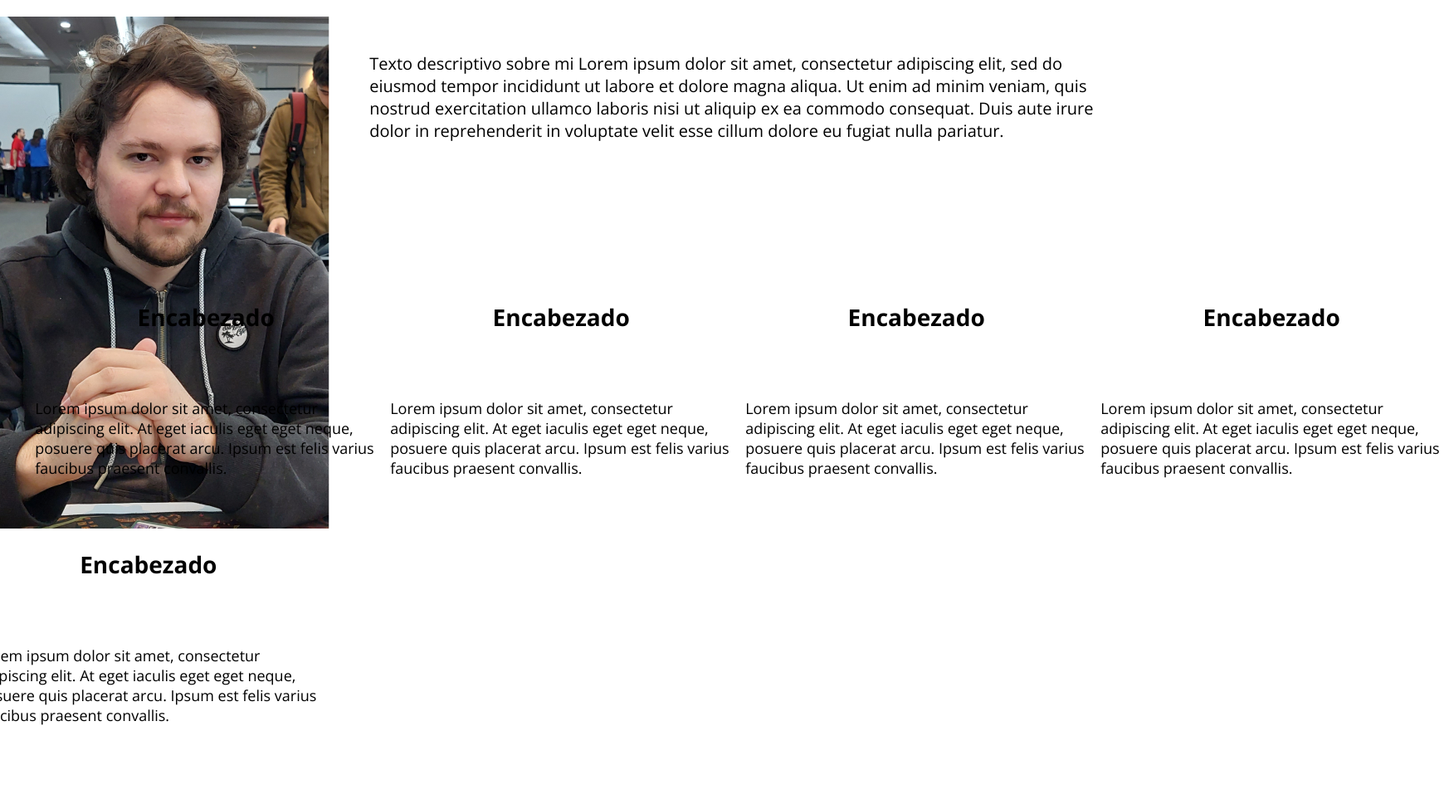
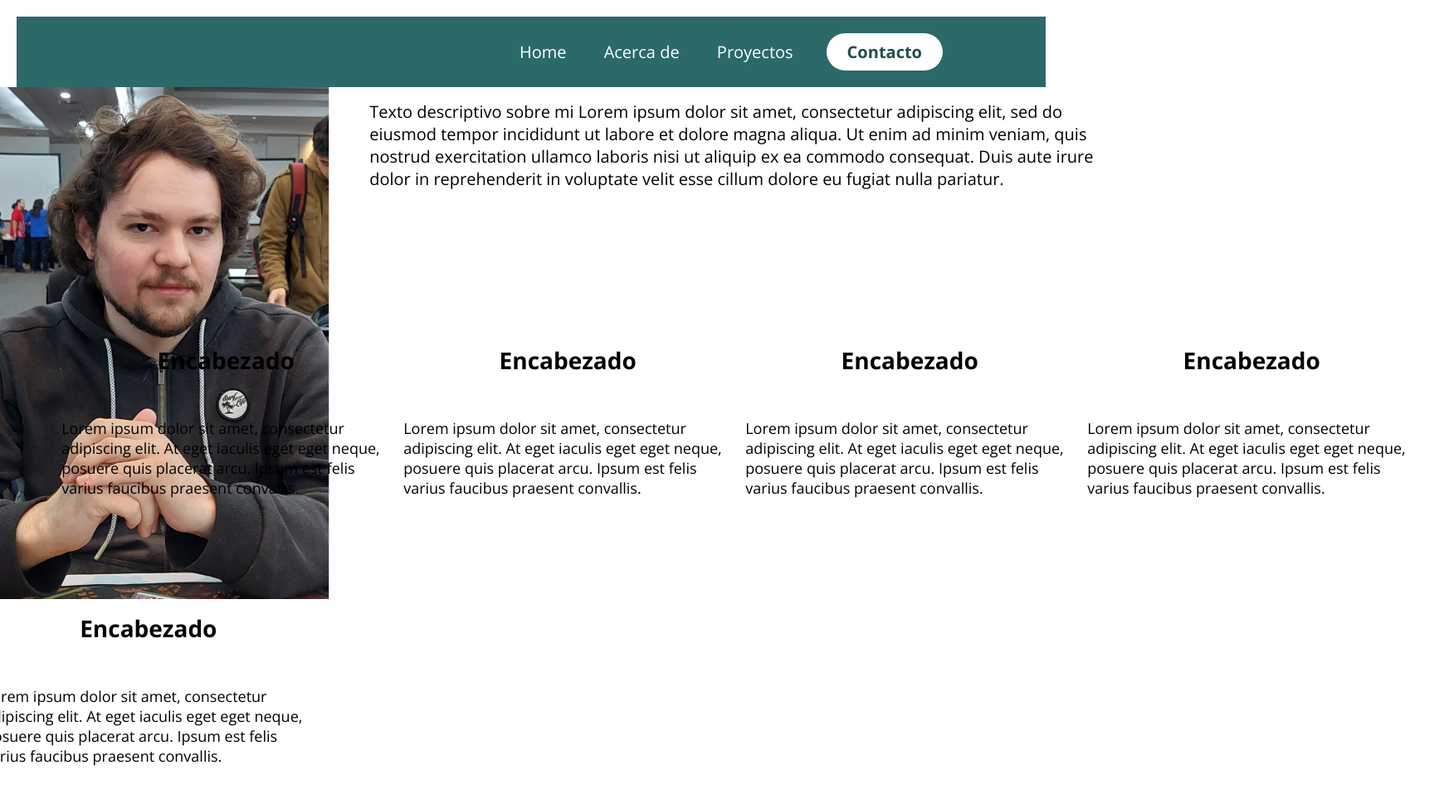
Before and after one commit to JoaquinUDP/Examen, a plain HTML site: page AcercaDe.html in a window 1280 px wide. Shown: the whole page at 83% size, 1746 px wide, since content can reach past the window. Drawn offline with nearby package versions, Linux system fonts and the light colour scheme.

Commit message:
Link NavBar
Agregue la funcionalidad de cambiar pantalla con la navbar

```diff
--- a/AcercaDe.html
+++ b/AcercaDe.html
@@ -9,9 +9,13 @@
         <meta name="viewport" content="width=device-width, initial-scale=1">
         <link rel="stylesheet" href="EstilosAcercaDe.css">
         <link rel="stylesheet" href="EstilosGenerales.css">
+        <link rel="stylesheet" href="EstilosNavBar.css">
     </head>
     <body>
 
+        <header></header>
+
+        <main>
             <div class="FrameGeneral">
                 <div class="FrameFoto">
                     <div class="Foto">
@@ -66,6 +70,10 @@
                     </div>
                 </div>
             </div>
+        </main>
+
+
+        <footer> </footer>
 
 
 
@@ -78,10 +86,6 @@
 
 
 
-
-
-
-
-        <script src="" async defer></script>
+        <script src="NavBarLinks.js"></script>
     </body>
 </html>
--- /dev/null
+++ b/NavBarLinks.js
@@ -0,0 +1,25 @@
+// Función para cargar el navbar
+function cargarNavbar() {
+    fetch("navbar.html")
+      .then((response) => response.text())
+      .then((html) => {
+        document.querySelector("header").innerHTML = html;
+
+        // Obtener la página actual (por ejemplo, index.html -> 'inicio')
+        const paginaActual = window.location.pathname
+          .split("/")
+          .pop()
+          .split(".")[0];
+
+        // Remover la clase active de todos los enlaces
+        document.querySelectorAll(".navbar ul li a").forEach((enlace) => {
+          enlace.classList.remove("active");
+        });
+
+        // Añadir la clase active al enlace correspondiente
+        document.getElementById(paginaActual).classList.add("active");
+      });
+  }
+
+  // Llamar a la función para cargar el navbar cuando el DOM esté listo
+  document.addEventListener("DOMContentLoaded", cargarNavbar);
```
Lines whose indentation alone changed are shown as unchanged.
